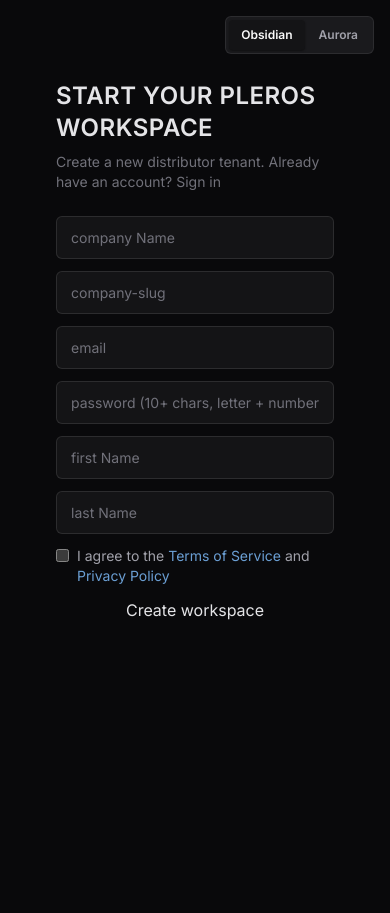
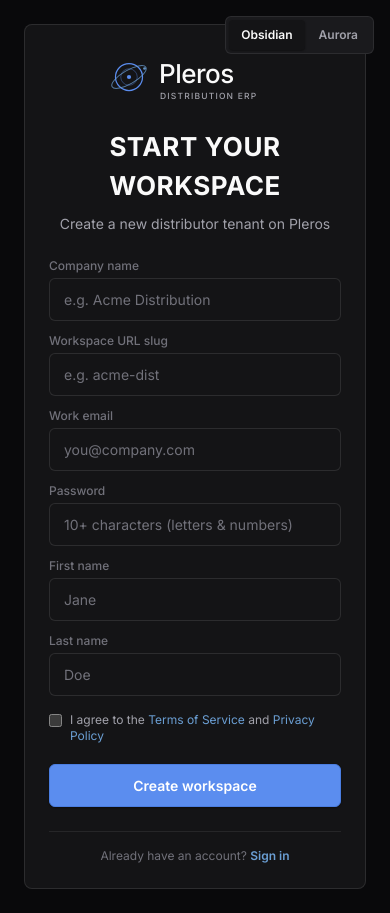
Before and after one commit to nitinbollam/Cosmos, a React (Vite) app in the folder apps/client/: page /signup in a window 390 px wide. Before the commit the page ends 844 px from the top, so only its background shows below. Built offline with nearby package versions, Linux system fonts and the light colour scheme; no server answers; what @pleros/web-gateway-client would draw is missing.

Commit message:
fix: allow buyer notifications, filter mobile nav tabs by role, fix signup page design, format human-readable IDs, and remove quote debug link

```diff
--- a/apps/client/src/pages/quotes/[id]/page.tsx
+++ b/apps/client/src/pages/quotes/[id]/page.tsx
@@ -24,8 +24,10 @@ type CounterOffer = {
 
 type QuoteDetail = {
   id: string
+  quoteNumber?: string
   status: string
   customerRef: string
+  customerName?: string
   convertedOrderId?: string | null
   rejectionReason?: string | null
   notes?: string | null
@@ -139,12 +141,9 @@ export default function QuoteDetailPage() {
 
   return (
     <main className="pleros-shop-page-main">
-      <div style={{ display: 'flex', justifyContent: 'space-between', flexWrap: 'wrap', gap: 12 }}>
+      <div>
         <Link to="/quotes" className="pleros-shop-link-accent" style={{ fontSize: 13 }}>
           ← All quotes
-        </Link>
-        <Link to="/login" className="pleros-shop-link-accent" style={{ fontSize: 13 }}>
-          Re-authenticate →
         </Link>
       </div>
       {err ? (
@@ -159,9 +158,11 @@ export default function QuoteDetailPage() {
       ) : null}
       {q ? (
         <div style={{ marginTop: 24 }}>
-          <h1 style={{ fontSize: 22, color: 'var(--c-heading)' }}>Quote · {q.id.slice(0, 12)}…</h1>
+          <h1 style={{ fontSize: 22, color: 'var(--c-heading)', margin: 0 }}>
+            {q.quoteNumber || `Quote #${q.id.slice(-8).toUpperCase()}`}
+          </h1>
           <p className="pleros-shop-muted" style={{ marginTop: 8, display: 'flex', alignItems: 'center', gap: 8 }}>
-            <strong style={{ color: 'var(--c-text)' }}>{q.customerRef.slice(0, 16)}…</strong>
+            <strong style={{ color: 'var(--c-text)' }}>{q.customerName || q.customerRef}</strong>
             <StatusBadge status={q.status} />
             {q.createdAt ? ` · ${new Date(q.createdAt).toLocaleString()}` : ''}
           </p>
--- a/apps/client/src/pages/quotes/page.tsx
+++ b/apps/client/src/pages/quotes/page.tsx
@@ -1,11 +1,14 @@
 import { Link } from 'react-router-dom'
 import { useEffect, useState } from 'react'
 import { api } from '@/lib/api'
+import { StatusBadge } from '@/components/status-badge'
 
 type Quote = {
   id: string
+  quoteNumber?: string
   status: string
   customerRef: string
+  customerName?: string
   notes?: string | null
   createdAt?: string
 }
@@ -28,36 +31,64 @@ export default function QuotesPage() {
   return (
     <main className="pleros-shop-page-main">
       <div style={{ display: 'flex', justifyContent: 'space-between', alignItems: 'center', flexWrap: 'wrap', gap: 12 }}>
+        <div>
           <h1 style={{ color: 'var(--c-heading)', margin: 0 }}>Quotes</h1>
+          <p style={{ color: 'var(--c-text-3)', fontSize: 14, margin: '6px 0 0' }}>
+            B2B custom pricing quotes and estimates.
+          </p>
+        </div>
         <div style={{ display: 'flex', gap: 16, alignItems: 'center', fontSize: 13 }}>
-          <Link to="/quotes/new" className="pleros-shop-link-accent">
-            + New quote →
-          </Link>
-          <Link to="/login" className="pleros-shop-link-accent">
-            Re-authenticate →
+          <Link to="/quotes/new" className="btn-primary">
+            + New quote
           </Link>
         </div>
       </div>
-      {err ? <p className="pleros-shop-error">{err}</p> : null}
-      {rows?.length === 0 && <p className="pleros-shop-muted" style={{ marginTop: 16 }}>No quotes yet — try New quote.</p>}
+      {err ? <p className="pleros-shop-error" style={{ marginTop: 16 }}>{err}</p> : null}
+      {rows?.length === 0 && (
+        <p className="pleros-shop-muted" style={{ marginTop: 24 }}>
+          No quotes yet — try creating a new quote.
+        </p>
+      )}
       <ul style={{ padding: 0, listStyle: 'none', marginTop: 20 }}>
         {(rows ?? []).map((q) => (
-          <li key={q.id} className="pleros-shop-list-card">
+          <li
+            key={q.id}
+            className="pleros-shop-list-card"
+            style={{
+              display: 'flex',
+              justifyContent: 'space-between',
+              alignItems: 'center',
+              padding: 16,
+              marginBottom: 12,
+            }}
+          >
+            <div>
               <Link
                 to={`/quotes/${q.id}`}
                 className="pleros-shop-link-accent"
-              style={{ fontFamily: 'var(--font-mono)', fontSize: 12 }}
+                style={{ fontFamily: 'var(--font-mono)', fontWeight: 600, fontSize: 14 }}
               >
-              {q.id.slice(0, 14)}… →
+                {q.quoteNumber || `Quote #${q.id.slice(-8).toUpperCase()}`}
               </Link>
-            <div>{q.customerRef}</div>
-            <div className="pleros-shop-muted" style={{ fontSize: 12 }}>
-              Status <strong style={{ color: 'var(--c-text)' }}>{q.status}</strong>
+              <div style={{ color: 'var(--c-heading)', fontSize: 14, fontWeight: 500, marginTop: 4 }}>
+                {q.customerName || q.customerRef}
+              </div>
+              {q.notes ? (
+                <p style={{ color: 'var(--c-text-3)', fontSize: 12, margin: '4px 0 0' }}>
+                  {q.notes}
+                </p>
+              ) : null}
+            </div>
+            <div style={{ display: 'flex', alignItems: 'center', gap: 12 }}>
+              <StatusBadge status={q.status} />
+              <Link to={`/quotes/${q.id}`} className="pleros-shop-link-accent" style={{ fontSize: 13 }}>
+                View →
+              </Link>
             </div>
           </li>
         ))}
       </ul>
-      {!rows && !err ? <p className="pleros-shop-muted">Loading…</p> : null}
+      {!rows && !err ? <p className="pleros-shop-muted" style={{ marginTop: 24 }}>Loading…</p> : null}
     </main>
   )
 }
--- a/apps/client/src/pages/signup/page.tsx
+++ b/apps/client/src/pages/signup/page.tsx
@@ -1,6 +1,22 @@
 import { useState } from 'react'
 import { Link, useNavigate } from 'react-router-dom'
 import { AuthThemeToolbar } from '@/components/auth-theme-toolbar'
+import { PlerosLogo } from '@/components/pleros-logo'
+
+const FIELD_CONFIG: Array<{
+  key: 'companyName' | 'slug' | 'email' | 'password' | 'firstName' | 'lastName'
+  label: string
+  placeholder: string
+  type: string
+  minLength?: number
+}> = [
+  { key: 'companyName', label: 'Company name', placeholder: 'e.g. Acme Distribution', type: 'text' },
+  { key: 'slug', label: 'Workspace URL slug', placeholder: 'e.g. acme-dist', type: 'text' },
+  { key: 'email', label: 'Work email', placeholder: 'you@company.com', type: 'email' },
+  { key: 'password', label: 'Password', placeholder: '10+ characters (letters & numbers)', type: 'password', minLength: 10 },
+  { key: 'firstName', label: 'First name', placeholder: 'Jane', type: 'text' },
+  { key: 'lastName', label: 'Last name', placeholder: 'Doe', type: 'text' },
+]
 
 export default function SignupPage() {
   const navigate = useNavigate()
@@ -61,10 +77,29 @@ export default function SignupPage() {
   }
 
   return (
-    <div className="pleros-auth-page" style={{ display: 'block', paddingTop: 48 }}>
+    <main className="pleros-auth-page">
       <AuthThemeToolbar />
-      <div className="mx-auto max-w-md p-8">
-        <h1 className="text-2xl font-semibold mb-2">Start your Pleros workspace</h1>
+      <div className="pleros-card pleros-auth-card">
+        <div style={{ textAlign: 'center', marginBottom: 24 }}>
+          <div style={{ display: 'inline-flex', justifyContent: 'center' }}>
+            <PlerosLogo size="lg" />
+          </div>
+          <h1
+            style={{
+              fontFamily: 'var(--font-display)',
+              fontWeight: 700,
+              fontSize: 26,
+              color: 'var(--c-heading)',
+              margin: '16px 0 0',
+            }}
+          >
+            Start your workspace
+          </h1>
+          <p style={{ color: 'var(--c-text-2)', fontSize: 14, marginTop: 8 }}>
+            Create a new distributor tenant on Pleros
+          </p>
+        </div>
+
         {verifyState ? (
           <div className="space-y-4">
             <p className="text-sm" style={{ color: 'var(--c-text-2)' }}>
@@ -84,50 +119,48 @@ export default function SignupPage() {
                 </a>
                 <Link
                   to={verifyState.verifyUrl.replace(/^https?:\/\/[^/]+/, '')}
-                  className="pleros-btn pleros-btn-primary w-full inline-block text-center"
+                  className="btn-primary w-full inline-block text-center"
                 >
                   Verify email now
                 </Link>
               </div>
             ) : (
-              <Link to="/verify-email" className="pleros-btn pleros-btn-primary w-full inline-block text-center">
+              <Link to="/verify-email" className="btn-primary w-full inline-block text-center">
                 Open verification page
               </Link>
             )}
+            <div className="text-center pt-2">
               <Link to="/admin/login" className="text-sm" style={{ color: 'var(--c-accent)' }}>
-              Go to sign in
+                ← Go to sign in
               </Link>
+            </div>
           </div>
         ) : (
           <>
-            <p className="text-sm mb-6" style={{ color: 'var(--c-text-3)' }}>
-              Create a new distributor tenant. Already have an account? <Link to="/login">Sign in</Link>
-            </p>
-            <form onSubmit={onSubmit} className="space-y-3">
-              {(['companyName', 'slug', 'email', 'password', 'firstName', 'lastName'] as const).map((key) => (
+            <form onSubmit={onSubmit} style={{ display: 'flex', flexDirection: 'column', gap: 12 }}>
+              {FIELD_CONFIG.map(({ key, label, placeholder, type, minLength }) => (
+                <div key={key}>
+                  <label className="text-xs block mb-1 font-medium" style={{ color: 'var(--c-text-3)' }}>
+                    {label}
+                  </label>
                   <input
-                  key={key}
                     className="pleros-input w-full"
-                  placeholder={
-                    key === 'slug'
-                      ? 'company-slug'
-                      : key === 'password'
-                        ? 'password (10+ chars, letter + number)'
-                        : key.replace(/([A-Z])/g, ' $1')
-                  }
-                  type={key === 'password' ? 'password' : key === 'email' ? 'email' : 'text'}
-                  minLength={key === 'password' ? 10 : undefined}
+                    placeholder={placeholder}
+                    type={type}
+                    minLength={minLength}
                     value={form[key]}
                     onChange={(e) => setForm((f) => ({ ...f, [key]: e.target.value }))}
                     required
                   />
+                </div>
               ))}
-              <label className="flex items-start gap-2 text-sm" style={{ color: 'var(--c-text-2)' }}>
+
+              <label className="flex items-start gap-2 text-xs pt-1" style={{ color: 'var(--c-text-2)' }}>
                 <input
                   type="checkbox"
                   checked={agreed}
                   onChange={(e) => setAgreed(e.target.checked)}
-                  style={{ marginTop: 3 }}
+                  style={{ marginTop: 2 }}
                 />
                 <span>
                   I agree to the{' '}
@@ -140,14 +173,32 @@ export default function SignupPage() {
                   </Link>
                 </span>
               </label>
-              {error ? <p className="text-sm text-red-600">{error}</p> : null}
-              <button type="submit" className="pleros-btn pleros-btn-primary w-full" disabled={loading}>
-                {loading ? 'Creating…' : 'Create workspace'}
+
+              {error ? (
+                <p style={{ color: 'var(--c-danger)', fontSize: 13, margin: '4px 0 0' }}>{error}</p>
+              ) : null}
+
+              <button
+                type="submit"
+                className="btn-primary"
+                style={{ width: '100%', marginTop: 8 }}
+                disabled={loading}
+              >
+                {loading ? 'Creating workspace…' : 'Create workspace'}
               </button>
             </form>
+
+            <div className="text-center mt-6 pt-4 border-t" style={{ borderColor: 'var(--c-border)' }}>
+              <p className="text-xs" style={{ color: 'var(--c-text-3)' }}>
+                Already have an account?{' '}
+                <Link to="/login" style={{ color: 'var(--c-accent)', fontWeight: 600 }}>
+                  Sign in
+                </Link>
+              </p>
+            </div>
           </>
         )}
       </div>
-    </div>
+    </main>
   )
 }
```
Also changed, not shown: apps/client/src/layouts/MobileLayout.tsx (+47 -8 lines), apps/client/src/lib/auth-session.ts (+27 -0 lines), apps/client/src/pages/orders/[id]/confirmation/page.tsx (+11 -1 lines), apps/client/src/pages/orders/[id]/page.tsx (+9 -1 lines), apps/client/src/pages/orders/page.tsx (+9 -1 lines), 2 other files (tests, documents, lock files or other folders). Lines whose indentation alone changed are shown as unchanged.
